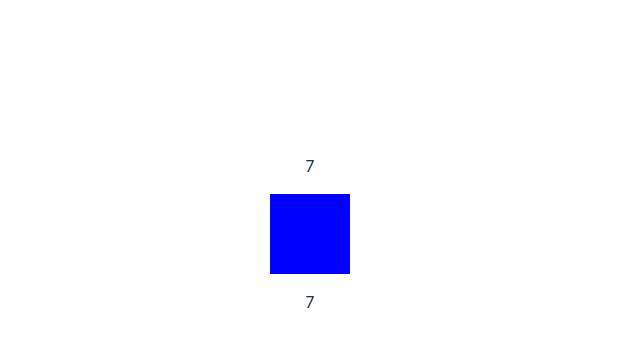
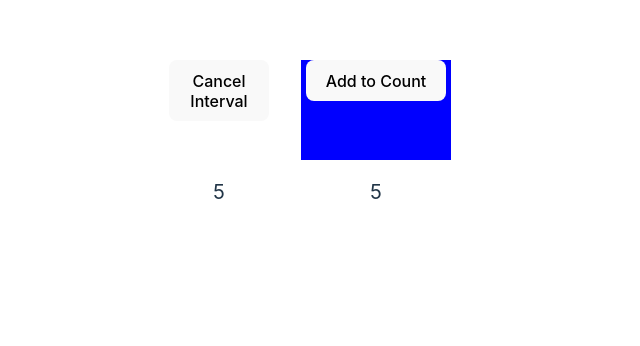
Before and after one commit to kjameer0/react-useeffect-testing-1, a React (Vite) app: page / in a window 1280 px wide. Shown: the part 206-552 px from the top of the page, without its empty margins (330-970 px from the left). Built offline with nearby package versions, Linux system fonts and the light colour scheme.

Commit message:
feat: added stateless paragraph for render testing

```diff
--- a/src/App.css
+++ b/src/App.css
@@ -4,7 +4,9 @@
   padding: 2rem;
   text-align: center;
 }
-
+.count-text {
+  font-size: 20px;
+}
 .logo {
   height: 6em;
   padding: 1.5em;
@@ -17,8 +19,16 @@
   filter: drop-shadow(0 0 2em #61dafbaa);
 }
 .test-box {
-  width: 80px;
-  height: 80px;
+  width: 100px;
+  height: 100px;
+}
+.box-container {
+  margin: auto 1rem;
+}
+.App {
+  display: flex;
+  justify-content: center;
+  flex-wrap: wrap;
 }
 @keyframes logo-spin {
   from {
--- a/src/App.tsx
+++ b/src/App.tsx
@@ -1,15 +1,23 @@
 import { useState, useEffect } from "react";
 import "./App.css";
+//components
 import NormalColorSwap from "components/NormalColorSwap";
 import OtherColorSwap from "components/OtherColorSwap";
+import StatelessParagraph from 'components/StatelessParagraph';
 type colorScheme = 'black' | 'white';
 
 function App() {
-
+  //this count will not go up because onyl children are
+  //being rerendered
+  useEffect(() => {
+    console.count();
+    console.log('App rerendered');
+  });
   return (
     <div className="App">
-      <NormalColorSwap/>
-      <OtherColorSwap/>
+      <NormalColorSwap />
+      <OtherColorSwap />
+      <StatelessParagraph />
     </div>
   );
 }
--- a/src/components/NormalColorSwap.tsx
+++ b/src/components/NormalColorSwap.tsx
@@ -2,21 +2,27 @@ import { useEffect, useState } from 'react';
 export default function NormalColorSwap() {
   const [count, setCount] = useState(0);
   const [color, setColor] = useState('black');
+  let interval: number;
   //create a hook that changes the background color of a div every second
   useEffect(() => {
-    const interval = setTimeout(() => {
+    interval = setTimeout(() => {
+      setCount((prev) => prev + 1);
       setColor((prev) => (prev === 'black' ? 'white' : 'black'));
-      setCount((prev) => prev + 1);
     }, 1000);
     return () => {
-      console.log('ended');
+      console.log('black-white-render');
       clearInterval(interval);
     };
   });
+  function cancelIntervalClick() {
+    clearTimeout(interval);
+  }
   return (
-    <>
-      <div className="test-box" style={{ backgroundColor: color }}></div>
-      <p>{count}</p>
-    </>
+    <div className="box-container">
+      <div className="test-box" style={{ backgroundColor: color }}>
+        <button onClick={cancelIntervalClick}>Cancel Interval</button>
+      </div>
+      <p className="count-text">{count}</p>
+    </div>
   );
 }
--- a/src/components/OtherColorSwap.tsx
+++ b/src/components/OtherColorSwap.tsx
@@ -2,21 +2,29 @@ import { useEffect, useState } from 'react';
 export default function OtherColorSwap() {
   const [count, setCount] = useState(0);
   const [color, setColor] = useState('red');
+  const [width, setWidth] = useState('100px');
   //create a hook that changes the background color of a div every second
   useEffect(() => {
     const interval = setTimeout(() => {
       setColor((prev) => (prev === 'red' ? 'blue' : 'red'));
       setCount((prev) => prev + 1);
+      setWidth((prev) => (prev === '100px' ? '150px' : '100px'));
     }, 1000);
     return () => {
-      console.log('ended');
+      console.log('red-blue render');
+      console.log('count red blue', count);
       clearInterval(interval);
     };
   });
+  function addCountClick() {
+    setCount((prev) => prev + 1);
+  }
   return (
-    <>
-      <div className="test-box" style={{ backgroundColor: color }}></div>
-      <p>{count}</p>
-    </>
+    <div className="box-container">
+      <div className="test-box" style={{ backgroundColor: color, width: width }}>
+        <button onClick={addCountClick}>Add to Count</button>
+      </div>
+      <p className="count-text">{count}</p>
+    </div>
   );
 }
--- /dev/null
+++ b/src/components/StatelessParagraph.tsx
@@ -0,0 +1,16 @@
+import { useEffect } from 'react';
+export default function StatelessParagraph() {
+  useEffect(() => {
+    console.count('paragraph render');
+  });
+  return (
+    <p style={{ color: 'white', width: '100%' }}>
+      This paragraph will not rerender with other children. and the parent component does not
+      rerender either regardless of what is rerendering in children. open the console to check it
+      out.
+      <br />
+      Cancelling the interval (refresh page to uncancel), stops all state changes, which ends
+      rerenders for that component and no others.
+    </p>
+  );
+}
```
